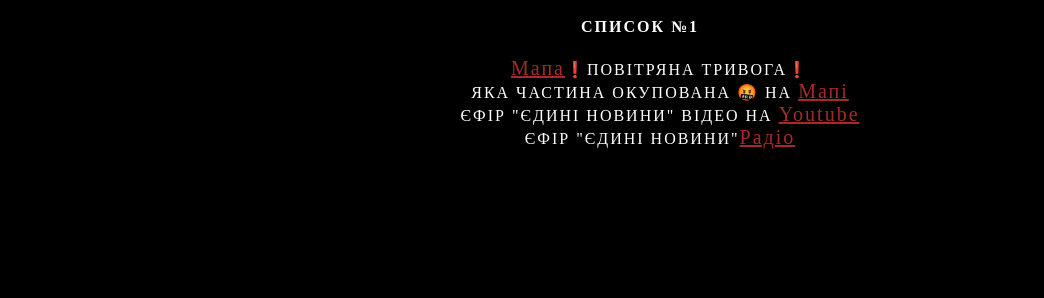
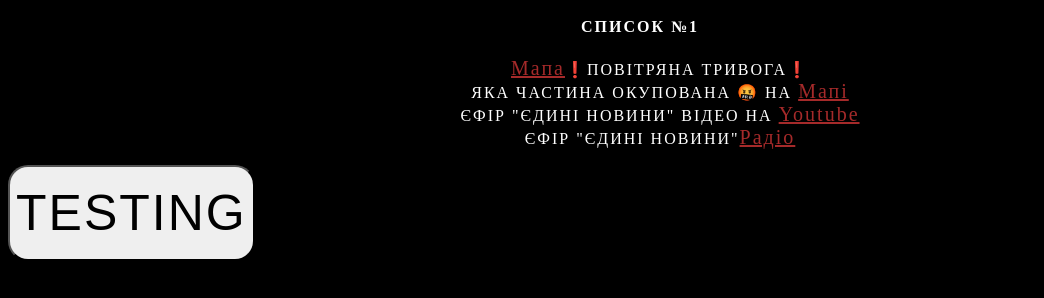
Before and after one commit to mandarin19/site, a plain HTML site: page index.html in a window 1280 px wide. Shown: the part 110-408 px from the top of the page, without its empty margins (0-1044 px from the left). Drawn offline with Linux system fonts and the light colour scheme.

Commit message:
Update index.html

```diff
--- a/index.html
+++ b/index.html
@@ -24,6 +24,9 @@
             <li>Єфір "ЄДИНІ НОВИНИ"<a href="https://radioplayer.ua/" target="_blank">радіо</a></li>
         </ul>
     </div>
+    <div>
+        <button class="knopochka">Testing</button>
+    </div>
 </body>
 
 </html>
```
